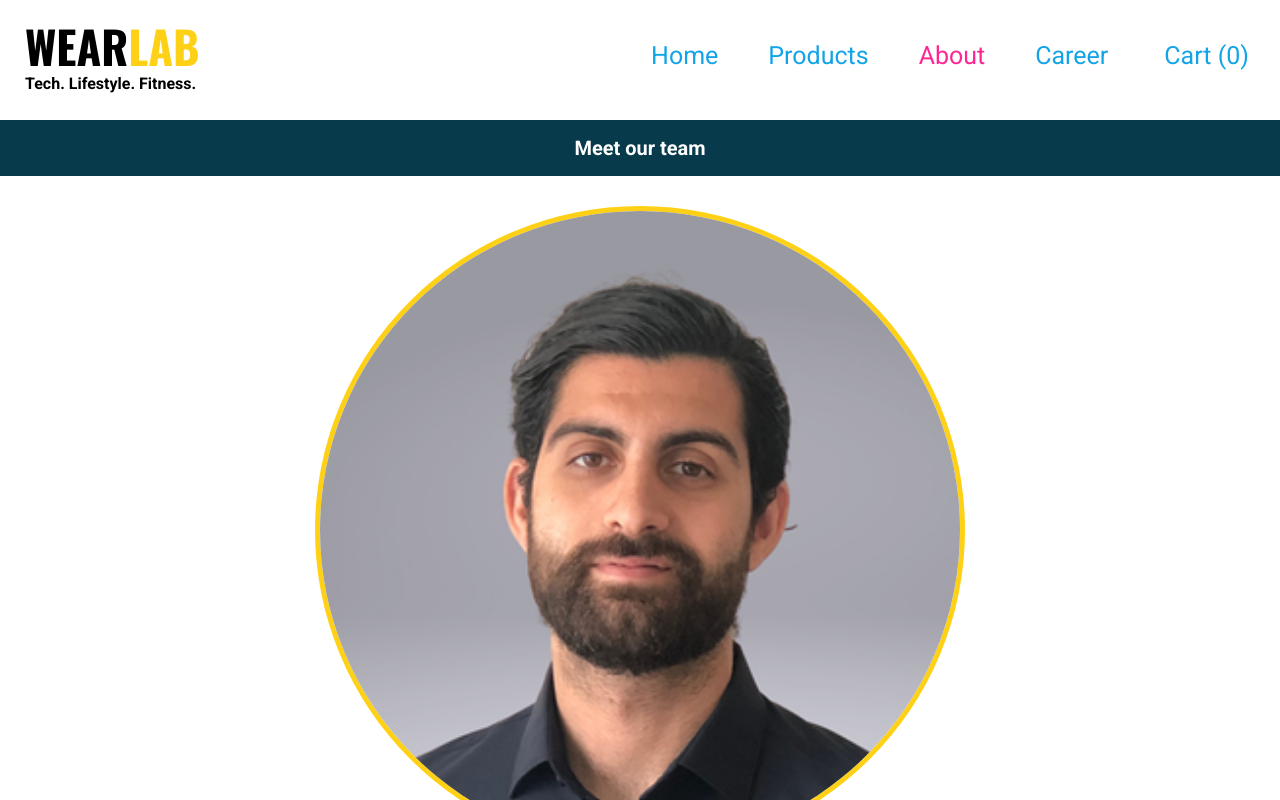
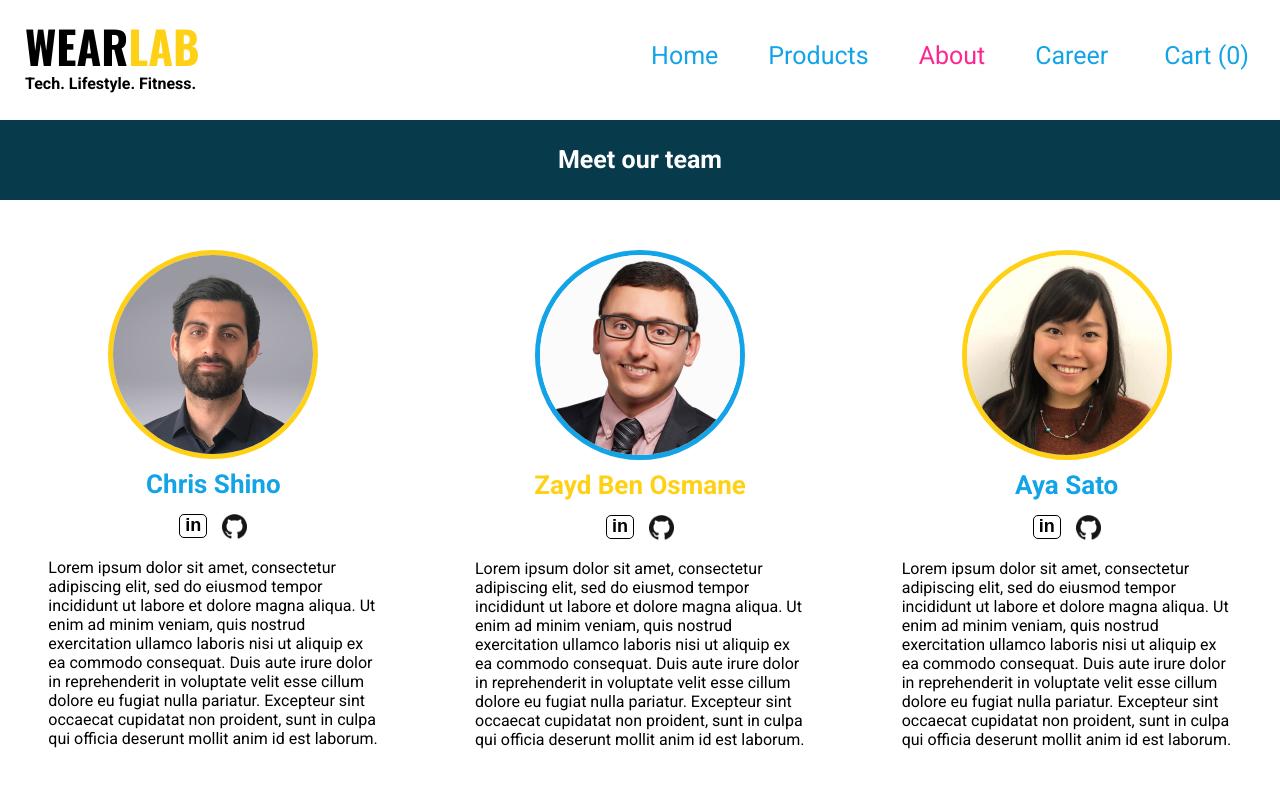
Before and after one commit to chrisshino/project-GROUP-e-commerce, a React (Create React App) app in the folder client/: page /about in a window 1280 px wide. Shown: the top 800 px of the page. Built offline with nearby package versions, Linux system fonts and the light colour scheme.

Commit message:
Made About and Career responsive

```diff
--- a/client/src/components/Hamburger.js
+++ b/client/src/components/Hamburger.js
@@ -107,11 +107,11 @@ const Hamburger = () => {
                 </BodyPartDiv>
             </div>
 
-            <div style={innerDivStyle} onClick={handleAbout}>
+            <div style={innerDivStyle} onClick={handleCareer}>
                 Career
             </div>
 
-            <div style={innerDivStyle} onClick={handleCareer}>About Us</div>
+            <div style={innerDivStyle} onClick={handleAbout}>About Us</div>
         </div>
     );
 };
--- a/client/src/pages/About.js
+++ b/client/src/pages/About.js
@@ -1,6 +1,7 @@
 import React from "react";
 import styled from "styled-components";
 import { themeVars } from "../components/GlobalStyles";
+import { onMobileMediaQuery, onTabletMediaQuery, onDesktopMediaQuery } from "../components/Responsive";
 
 import chris from "../assets/chris.png";
 import zayd from "../assets/zayd.png";
@@ -8,31 +9,84 @@ import aya from "../assets/aya.jpg";
 import github from "../assets/GitHub-Mark-120px-plus.png";
 
 const Heading = styled.h1`
-    height: 56px;
     width: 100%;
     background: ${themeVars.midnightGreen};
     color: ${themeVars.white};
+    text-align: center;
+
+    ${onDesktopMediaQuery} {
+        height: 80px;
+        font-size: 25px;
+        line-height: 80px;
+    }
+
+    ${onTabletMediaQuery} {
+        height: 60px;
+        font-size: 22px;
+        line-height: 60px;
+    }
+
+    ${onMobileMediaQuery} {
+        height: 56px;
         font-size: 20px;
-    text-align: center;
         line-height: 56px;
+    }
+`;
+
+const Wrapper = styled.div`
+    ${onDesktopMediaQuery} {
+        display: flex;
+    }
 `;
 
 const ProfileContainer = styled.div`
     display: flex;
     flex-direction: column;
     align-items: center;
+
+    ${onDesktopMediaQuery} {
+        margin: 50px 30px;
+    }
+
+    ${onTabletMediaQuery} {
+        margin-top: 50px;
+    }
+
+    ${onMobileMediaQuery} {
         margin-top: 30px;
+    }
 `;
 
 const Photo = styled.img`
+    border-radius: 50%;
+
+    ${onDesktopMediaQuery} {
+        width: 200px;
+    }
+
+    ${onTabletMediaQuery} {
+        width: 32%;
+    }
+
+    ${onMobileMediaQuery} {
         width: 50%;
-    border-radius: 50%;
+    }
 `;
 
 const SelfIntro = styled.p`
+    margin-top: 15px;
+
+    ${onDesktopMediaQuery} {
         width: 90%;
-    text-align: center;
-    margin-top: 15px;
+    }
+
+    ${onTabletMediaQuery} {
+        width: 80%;
+    }
+
+    ${onMobileMediaQuery} {
+        width: 90%;
+    }
 `;
 
 const Name = styled.h3`
@@ -58,16 +112,44 @@ const LinkedInLink = styled.a`
     height: 22px;
     margin-right: 15px;
 
+    ${onDesktopMediaQuery} {
+        &:hover {
+            transform: scale(1.1);
+        }
+    }
+
+    ${onTabletMediaQuery} {
         &:active {
             transform: scale(1.1);
+        }
+    }
+
+    ${onMobileMediaQuery} {
+        &:active {
+            transform: scale(1.1);
+        }
     }
 `;
 
 const GitHubIcon = styled.img`
     width: 25px;
 
+    ${onDesktopMediaQuery} {
+        &:hover {
+            transform: scale(1.1);
+        }
+    }
+
+    ${onTabletMediaQuery} {
         &:active {
             transform: scale(1.1);
+        }
+    }
+
+    ${onMobileMediaQuery} {
+        &:active {
+            transform: scale(1.1);
+        }
     }
 `;
 
@@ -75,6 +157,7 @@ const About = () => {
     return (
         <>
         <Heading>Meet our team</Heading>
+        <Wrapper>
             <ProfileContainer>
                 <Photo style={{border: `5px solid ${themeVars.yellow}`}} src={chris} alt="photo of Chris Shino" />
                 <PersonalInfoContainer>
@@ -108,6 +191,7 @@ const About = () => {
                 </PersonalInfoContainer>
                 <SelfIntro style={{marginBottom: "30px"}}>Lorem ipsum dolor sit amet, consectetur adipiscing elit, sed do eiusmod tempor incididunt ut labore et dolore magna aliqua. Ut enim ad minim veniam, quis nostrud exercitation ullamco laboris nisi ut aliquip ex ea commodo consequat. Duis aute irure dolor in reprehenderit in voluptate velit esse cillum dolore eu fugiat nulla pariatur. Excepteur sint occaecat cupidatat non proident, sunt in culpa qui officia deserunt mollit anim id est laborum.</SelfIntro>
             </ProfileContainer>
+        </Wrapper>
         </>
     );
 }
--- a/client/src/pages/Career.js
+++ b/client/src/pages/Career.js
@@ -1,24 +1,64 @@
 import React from "react";
 import styled from "styled-components";
 import { themeVars } from "../components/GlobalStyles";
+
+import { onMobileMediaQuery, onTabletMediaQuery, onDesktopMediaQuery } from "../components/Responsive";
 
 import passionPhoto from "../assets/ian-schneider-TamMbr4okv4-unsplash.jpg";
 import officePhoto from "../assets/andrea-davis-OBV5XREI-ig-unsplash.jpg";
 import workAreaPhoto from "../assets/scott-graham-5fNmWej4tAA-unsplash.jpg";
 
-const Heading = styled.div`
-    height: 56px;
+const Heading = styled.h1`
     width: 100%;
     background: ${themeVars.midnightGreen};
     color: ${themeVars.white};
+    text-align: center;
+
+    ${onDesktopMediaQuery} {
+        height: 80px;
+        font-size: 25px;
+        line-height: 80px;
+    }
+
+    ${onTabletMediaQuery} {
+        height: 60px;
+        font-size: 22px;
+        line-height: 60px;
+    }
+
+    ${onMobileMediaQuery} {
+        height: 56px;
         font-size: 20px;
-    text-align: center;
         line-height: 56px;
+    }
+`;
+
+const Row1 = styled.div`
+    ${onDesktopMediaQuery} {
+        display: flex;
+    }
+`;
+
+const Row2 = styled.div`
+    ${onDesktopMediaQuery} {
+        display: flex;
+    }
 `;
 
 const PhotoContainer = styled.div`
+    ${onDesktopMediaQuery} {
+        width: 33.3%;
+    }
+
+    ${onTabletMediaQuery} {
+        height: 350px;
+        width: 100vw;
+    }
+
+    ${onMobileMediaQuery} {
         height: 250px;
         width: 100vw;
+    }
 `;
 
 const Photo = styled.img`
@@ -27,16 +67,46 @@ const Photo = styled.img`
 `;
 
 const ParaContainer = styled.div`
-    height: 240px;
-    width: 100vw;
     display: flex;
     flex-direction: column;
     justify-content: center;
     align-items: center;
+
+    ${onDesktopMediaQuery} {
+        width: 33.3%;
+    }
+
+    ${onTabletMediaQuery} {
+        height: 320px;
+        width: 100vw;
+    }
+
+    ${onMobileMediaQuery} {
+        height: 240px;
+        width: 100vw;
+    }
+`;
+
+const ParaContainer1 = styled.div`
+    display: flex;
+    flex-direction: column;
+    justify-content: center;
+    align-items: center;
+
+    ${onDesktopMediaQuery} {
+        width: 33.3%;
+    }
+
+    ${onTabletMediaQuery} {
+        display: none;
+    }
+
+    ${onMobileMediaQuery} {
+        display: none;
+    }
 `;
 
 const Para = styled.p`
-    font-size: 22px;
     text-align: center;
     margin: 15px 0;
 
@@ -54,6 +124,57 @@ const Para = styled.p`
         text-decoration: none;
         border-bottom: 1px solid ${themeVars.caribbeanGreen};
     }
+
+    ${onDesktopMediaQuery} {
+        font-size: 24px;
+    }
+
+    ${onTabletMediaQuery} {
+        font-size: 24px;
+    }
+
+    ${onMobileMediaQuery} {
+        font-size: 22px;
+    }
+`;
+
+const Para1 = styled.p`
+    text-align: center;
+    margin: 15px 0;
+
+    .email {
+        color: ${themeVars.caribbeanGreen};
+        text-decoration: none;
+        border-bottom: 1px solid ${themeVars.caribbeanGreen};
+    }
+
+    ${onDesktopMediaQuery} {
+        display: none;
+    }
+
+    ${onTabletMediaQuery} {
+        font-size: 24px;
+    }
+
+    ${onMobileMediaQuery} {
+        font-size: 22px;
+    }
+`;
+
+const Para2 = styled.p`
+    ${onDesktopMediaQuery} {
+        font-size: 25px;
+        text-align: center;
+        margin: 15px 0;
+    }
+
+    ${onTabletMediaQuery} {
+        display: none;
+    }
+
+    ${onMobileMediaQuery} {
+        display: none;
+    }
 `;
 
 
@@ -61,23 +182,32 @@ const Career = () => {
     return (
         <>
             <Heading>Join our team</Heading>
+            <Row1>
                 <PhotoContainer>
                     <Photo src={passionPhoto} alt="passion led us here; credit: photo by Ian Schneider on Unsplash" />
                 </PhotoContainer>
                 <ParaContainer>
                     <Para>At <span className="company">WEAR<span className="yellow">LAB</span></span>, we are always<br/>striving to be better!</Para>
-                <Para>Looking for an opportunity<br/>to grow?</Para>
+                    <Para1>Looking for an opportunity<br/>to grow?</Para1>
                 </ParaContainer>
                 <PhotoContainer>
                     <Photo src={officePhoto} alt="open-plan office; credit: photo by Andrea Davis on Unsplash" />
                 </PhotoContainer>
+            </Row1>
+            <Row2>
                 <ParaContainer>
-                <Para>Send us your resume at<br/><a className="email" href="mailto:career@wearlab.ca">career@wearlab.ca</a></Para>
-                <Para>We look forward to hearing<br/>from you!</Para>
+                    <Para2>Looking for an opportunity<br/>to grow?</Para2>
+                    <Para1>Send us your resume at<br/><a className="email" href="mailto:career@wearlab.ca">career@wearlab.ca</a></Para1>
+                    <Para1>We look forward to hearing<br/>from you!</Para1>
                 </ParaContainer>
                 <PhotoContainer>
                     <Photo src={workAreaPhoto} alt="working together with PCs; credit: photo by Scott Graham on Unsplash" />
                 </PhotoContainer>
+                <ParaContainer1>
+                    <Para>Send us your resume at<br/><a className="email" href="mailto:career@wearlab.ca">career@wearlab.ca</a></Para>
+                    <Para>We look forward to hearing<br/>from you!</Para>
+                </ParaContainer1>
+            </Row2>
         </>
     );
 }
```
Lines whose indentation alone changed are shown as unchanged.
